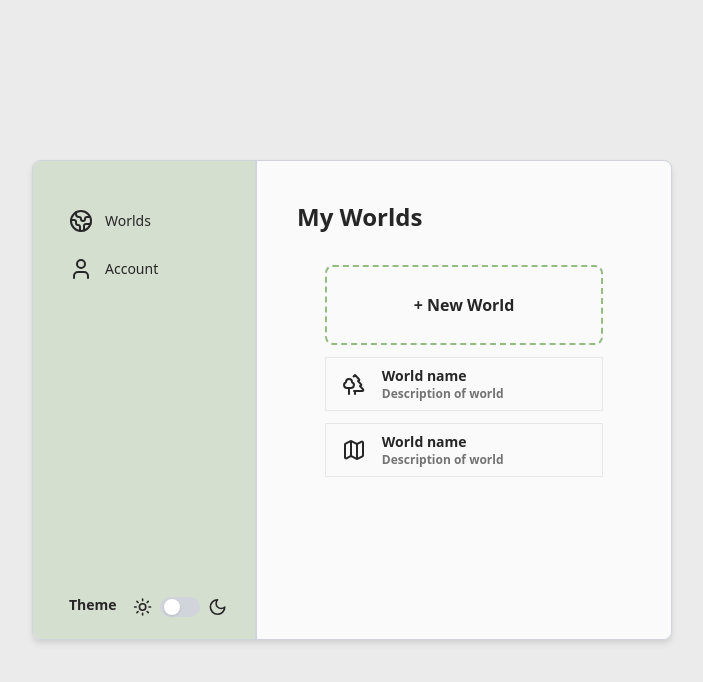
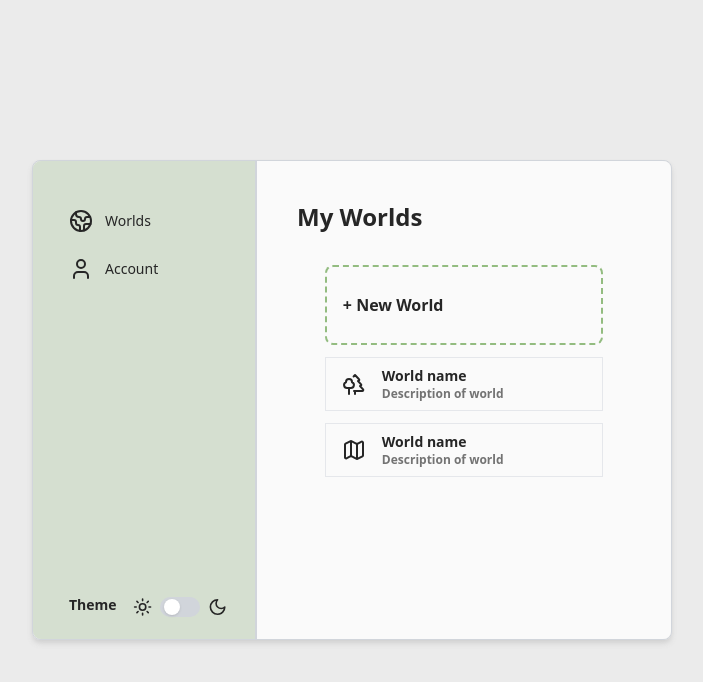
Before and after one commit to leximoon/ttrpg-notetaking-app, a Next.js app: page /panel/worlds in a window 1280 px wide. Shown: the top 682 px of the page, without its empty margins (288-991 px from the left). Built offline with nearby package versions, Linux system fonts and the light colour scheme.

Commit message:
button: added icon option and added transparent variant option

```diff
--- a/src/app/landing/_components/footer.tsx
+++ b/src/app/landing/_components/footer.tsx
@@ -1,4 +1,3 @@
-import Image from "next/image";
 import { Logo } from "./logo";
 import { Button } from "@/components/UI/button";
 
--- a/src/components/UI/button/button.tsx
+++ b/src/components/UI/button/button.tsx
@@ -1,6 +1,6 @@
 import { cva, type VariantProps } from "class-variance-authority";
 
-const button = cva("button rounded-lg text-primary-contrast", {
+const button = cva("button rounded-lg text-primary-contrast flex items-center gap-1", {
     //Properties of the button
 
     //TODO: Add transparent with no border option
@@ -14,6 +14,7 @@ const button = cva("button rounded-lg text-primary-contrast", {
         variant: {
             fill: ["border-transparent"],
             dashed: ["text-text font-semibold border-2 border-dashed"],
+            transparent: ["border-transparent bg-transparent !p-0"]
         },
         //Define the size of the button
         size: {
@@ -63,6 +64,7 @@ interface ButtonProps
     label?: string;
     //Prop to fill the whole content where the button is placed
     fillOut?: boolean;
+    icon?: React.ReactNode;
 }
 
 const Button = ({
@@ -70,6 +72,7 @@ const Button = ({
     size,
     variant,
     className,
+    icon,
     label,
     fillOut = false,
     onClick,
@@ -86,6 +89,7 @@ const Button = ({
             })}`}
             {...props}
         >
+            {icon}
             {label}
         </button>
     );
```
